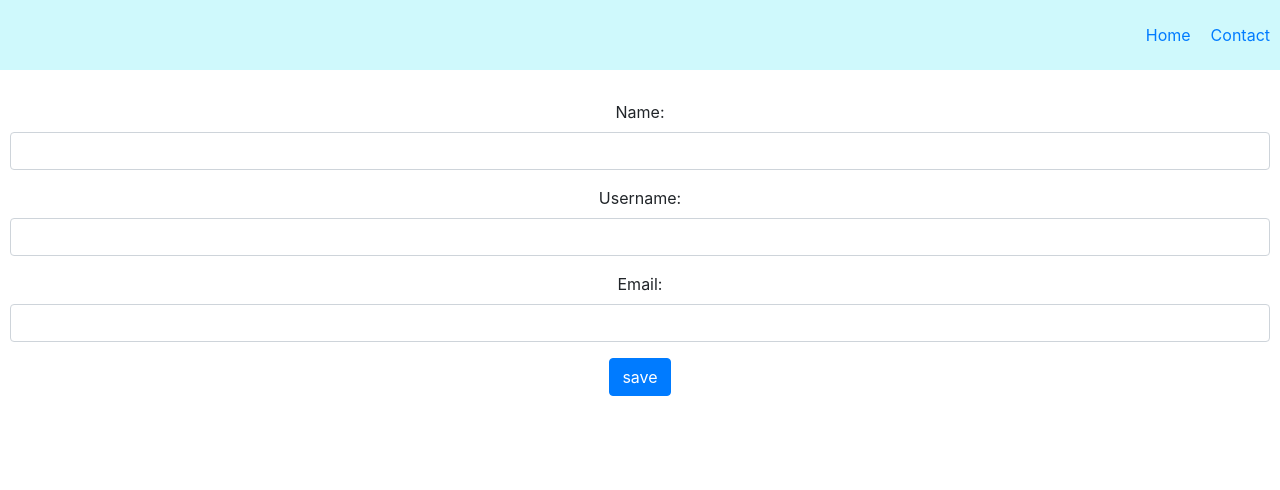
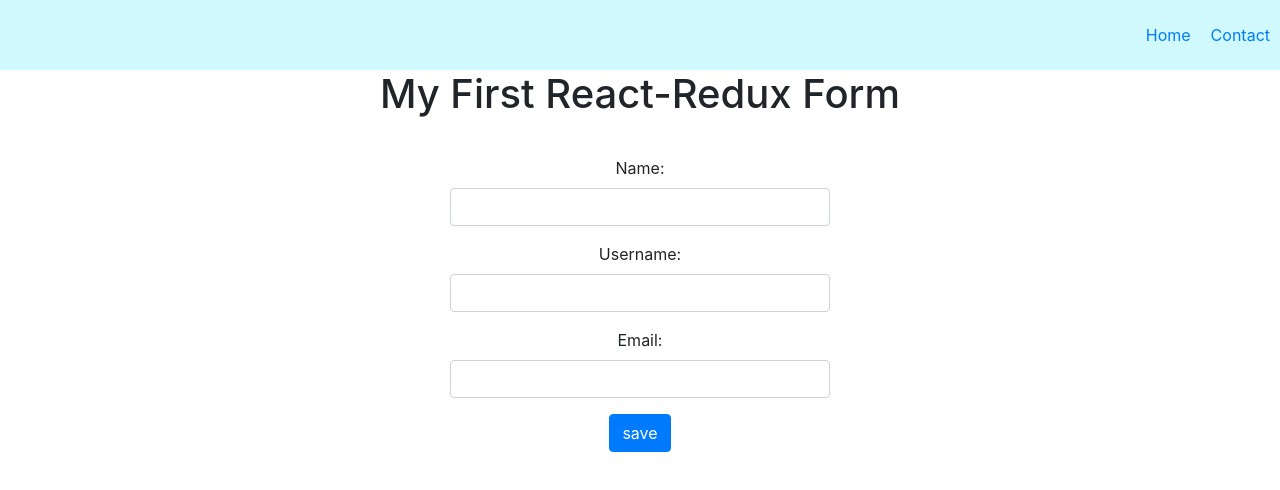
Before and after one commit to techdheerajkumar/reactreduxform, a React (Create React App) app: page /contact in a window 1280 px wide. Shown: the top 490 px of the page. Built offline with nearby package versions, Linux system fonts and the light colour scheme.

Commit message:
form with html5 default validation

```diff
--- a/src/Components/FormComponent.js
+++ b/src/Components/FormComponent.js
@@ -8,7 +8,8 @@ class FormComponent extends Component {
             name: "",
             userName: "",
             email: ""
-        }
+        },
+        isTrue: false
     }
     handleNameChange = (e) => {
         const formData = { ...this.state.formData, name: e.target.value }
@@ -45,6 +46,7 @@ class FormComponent extends Component {
                             type="text"
                             className="form-control"
                             onChange={this.handleNameChange}
+                            required
                             value={this.state.formData.name} />
                     </div>
                     <div className="form-group">
@@ -53,6 +55,7 @@ class FormComponent extends Component {
                             type="text"
                             className="form-control"
                             onChange={this.handleUserChange}
+                            required
                             value={this.state.formData.userName} />
                     </div>
                     <div className="form-group">
@@ -61,10 +64,10 @@ class FormComponent extends Component {
                             type="text"
                             className="form-control"
                             onChange={this.handleEmailChange}
+                            required
                             value={this.state.formData.email} />
                     </div>
-
-                    <input type="submit" value="save" className="btn btn-primary" />
+                    <input disabled={this.state.isTrue} type="submit" value="save" className="btn btn-primary" />
                 </form>
                 <ul>
                     {this.props.formDatas.map((form, id) => (
--- a/src/Components/HeaderComponent.js
+++ b/src/Components/HeaderComponent.js
@@ -7,8 +7,6 @@ const HeaderComponent = () => (
             <li><Link to="/">Home</Link></li>
             <li><Link to="/contact">Contact</Link></li>
         </ul>
-
-
     </nav>
 )
 
--- a/src/Container/FormController.js
+++ b/src/Container/FormController.js
@@ -5,6 +5,7 @@ class FormController extends Component {
     render() {
         return (
             <div className="form-controller">
+                <h1>My First React-Redux Form</h1>
                 <FormComponent></FormComponent>
             </div>
         )
--- a/src/css/form.css
+++ b/src/css/form.css
@@ -1,5 +1,8 @@
 .form-component{
-    padding: 30px 10px
+    padding: 30px 10px;
+    max-width: 400px;
+    margin: 0 auto;
+    width: 100%;
 }
 .form-component ul{
     margin:0;
```
